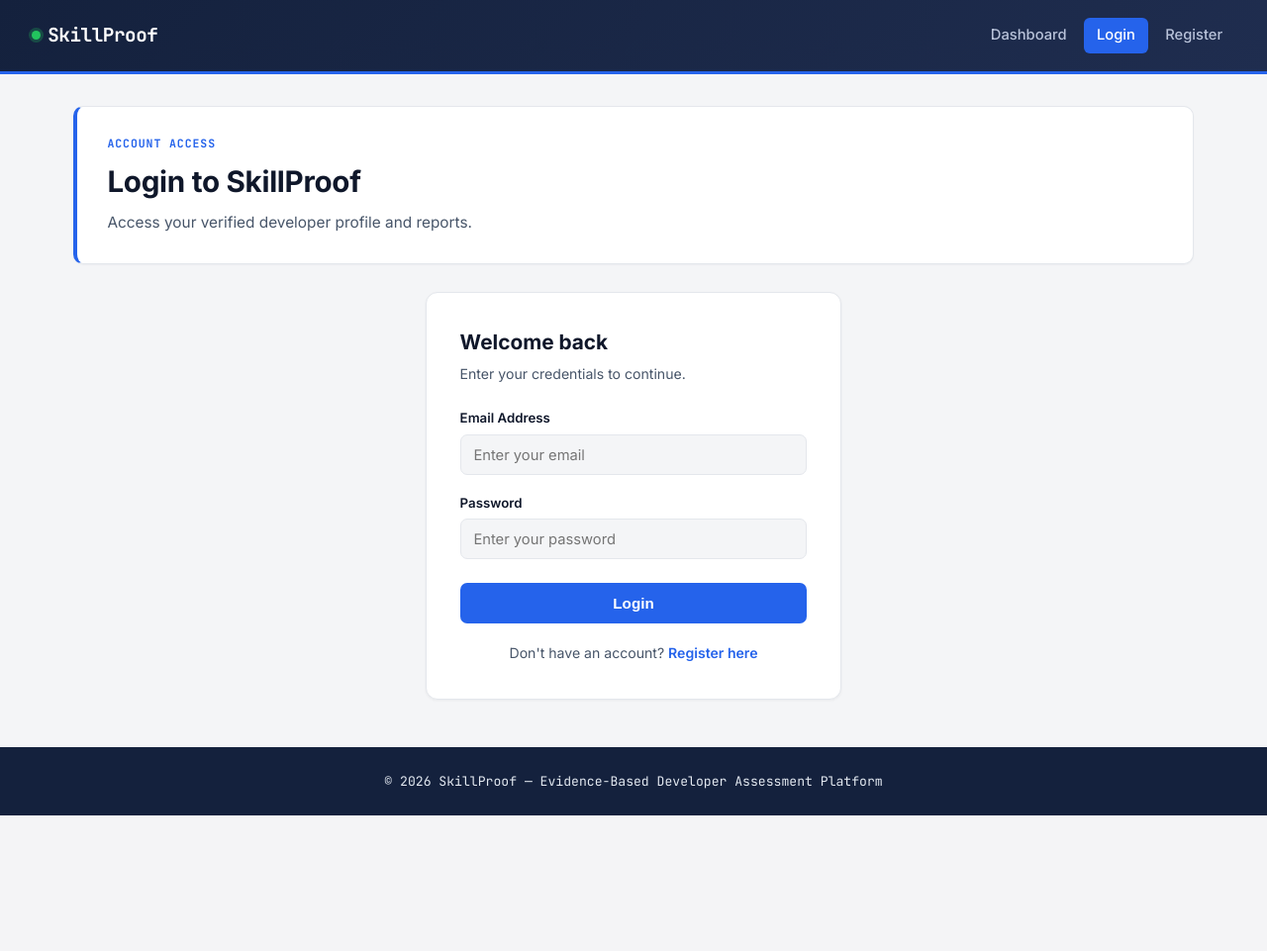
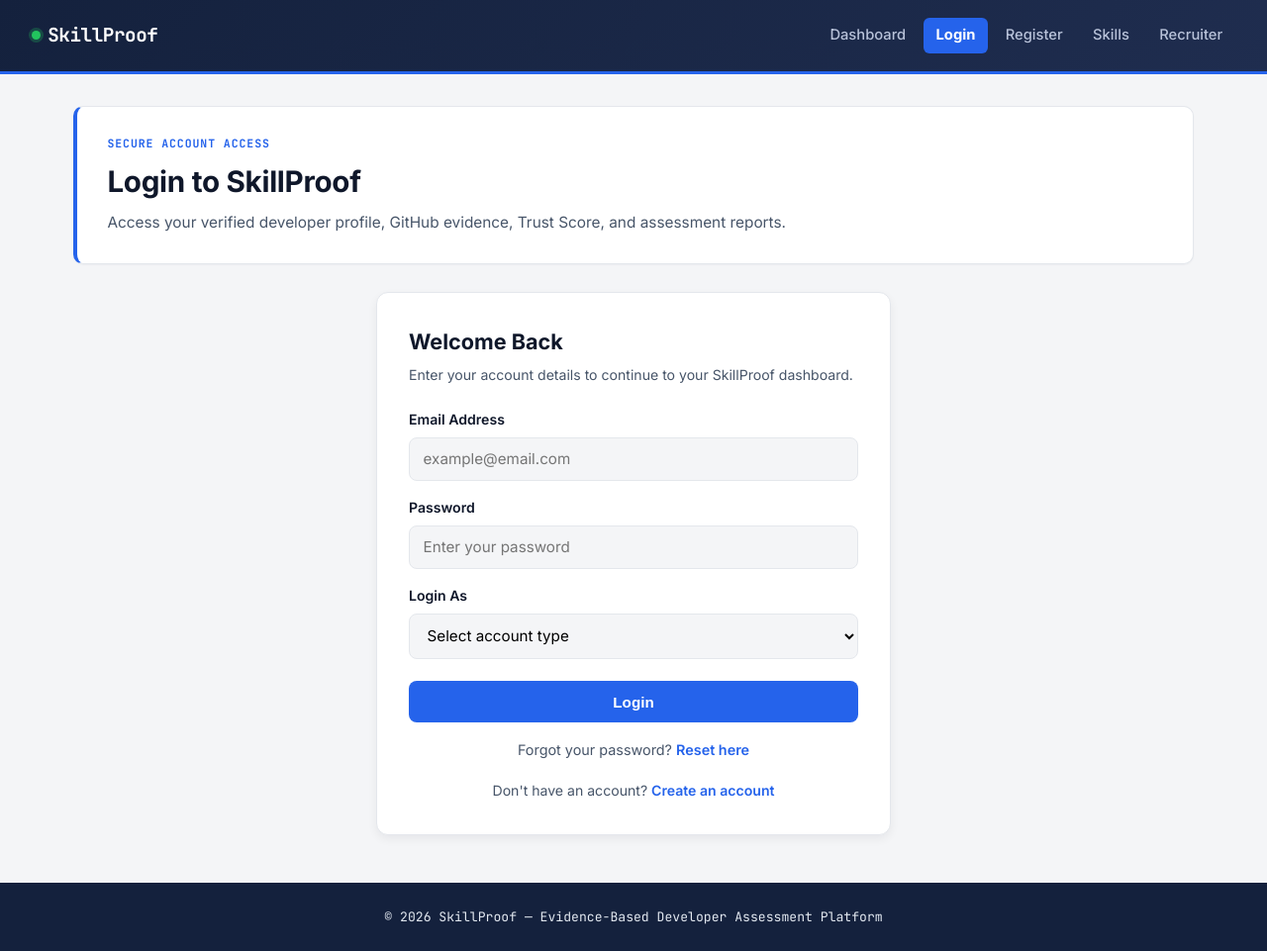
Before and after one commit to mdrakibmia1358/Skill_Proof, a PHP site: page /login.html in a window 1280 px wide. Shown: the whole page at 99% size. Before the commit the page ends 824 px from the top, so only its background shows below. Run offline with PHP 8.4, Linux system fonts and the light colour scheme.

Commit message:
Improve login and registration pages

```diff
--- a/login.html
+++ b/login.html
@@ -10,40 +10,80 @@
 
   <header class="app-header">
     <div class="brand">SkillProof</div>
-    <nav class="app-nav">
+
+    <nav class="app-nav" aria-label="Main navigation">
       <a href="home.html">Dashboard</a>
       <a href="login.html" class="active">Login</a>
       <a href="register.html">Register</a>
+      <a href="skills.html">Skills</a>
+      <a href="recruiter.html">Recruiter</a>
     </nav>
   </header>
 
   <main class="dashboard-wrapper">
 
     <section class="banner-section">
-      <span class="banner-eyebrow">Account Access</span>
+      <span class="banner-eyebrow">Secure Account Access</span>
       <h1>Login to SkillProof</h1>
-      <p>Access your verified developer profile and reports.</p>
+      <p>
+        Access your verified developer profile, GitHub evidence, Trust Score,
+        and assessment reports.
+      </p>
     </section>
 
-    <section class="form-section">
-      <div class="form-card">
-        <h2>Welcome back</h2>
-        <p class="form-sub">Enter your credentials to continue.</p>
+    <section class="form-section" aria-labelledby="login-title">
+      <form class="form-card" action="#" method="post">
+        <h2 id="login-title">Welcome Back</h2>
+        <p class="form-sub">
+          Enter your account details to continue to your SkillProof dashboard.
+        </p>
 
         <div class="form-group">
           <label for="email">Email Address</label>
-          <input type="email" id="email" placeholder="Enter your email">
+          <input
+            type="email"
+            id="email"
+            name="email"
+            placeholder="example@email.com"
+            autocomplete="email"
+            required
+          >
         </div>
 
         <div class="form-group">
           <label for="password">Password</label>
-          <input type="password" id="password" placeholder="Enter your password">
+          <input
+            type="password"
+            id="password"
+            name="password"
+            placeholder="Enter your password"
+            autocomplete="current-password"
+            required
+          >
         </div>
 
-        <button class="btn-primary">Login</button>
+        <div class="form-group">
+          <label for="role">Login As</label>
+          <select id="role" name="role" required>
+            <option value="">Select account type</option>
+            <option value="developer">Developer</option>
+            <option value="recruiter">Recruiter</option>
+            <option value="admin">Administrator</option>
+          </select>
+        </div>
 
-        <p>Don't have an account? <a href="register.html">Register here</a></p>
-      </div>
+        <button type="submit" class="btn-primary">Login</button>
+
+        <p class="form-link">
+          Forgot your password?
+          <a href="#">Reset here</a>
+        </p>
+
+        <p class="form-link">
+          Don't have an account?
+          <a href="register.html">Create an account</a>
+        </p>
+      </form>
     </section>
 
   </main>
--- a/styles.css
+++ b/styles.css
@@ -824,3 +824,112 @@ td {
     grid-template-columns: repeat(3, 1fr);
   }
 }
+/* ===== Authentication Page Styles ===== */
+
+.form-section {
+  display: flex;
+  justify-content: center;
+  align-items: center;
+}
+
+.form-card {
+  width: 100%;
+  max-width: 520px;
+  background-color: var(--surface, #ffffff);
+  border: 1px solid var(--line, #e5e7eb);
+  border-radius: 12px;
+  padding: 1.5rem;
+  box-shadow: 0 4px 10px rgba(15, 23, 42, 0.06);
+}
+
+.form-card h2 {
+  color: var(--ink, #0f172a);
+  font-size: 1.35rem;
+  margin-bottom: 0.35rem;
+}
+
+.form-sub {
+  color: var(--ink-soft, #64748b);
+  font-size: 0.92rem;
+  margin-bottom: 1.4rem;
+}
+
+.form-group {
+  margin-bottom: 1rem;
+}
+
+.form-group label {
+  display: block;
+  margin-bottom: 0.4rem;
+  color: var(--ink, #0f172a);
+  font-weight: 600;
+  font-size: 0.88rem;
+}
+
+.form-group input,
+.form-group select {
+  width: 100%;
+  padding: 0.72rem 0.85rem;
+  border: 1px solid var(--line, #e5e7eb);
+  border-radius: 8px;
+  background-color: var(--canvas, #f8fafc);
+  font-size: 0.95rem;
+  font-family: var(--sans, Arial, sans-serif);
+}
+
+.form-group input:focus,
+.form-group select:focus {
+  outline: none;
+  border-color: var(--signal, #2563eb);
+  background-color: #ffffff;
+  box-shadow: 0 0 0 3px rgba(37, 99, 235, 0.12);
+}
+
+.btn-primary {
+  width: 100%;
+  padding: 0.78rem 1rem;
+  border: none;
+  border-radius: 8px;
+  background-color: var(--signal, #2563eb);
+  color: #ffffff;
+  font-weight: 700;
+  font-size: 0.95rem;
+  cursor: pointer;
+  margin-top: 0.4rem;
+}
+
+.btn-primary:hover {
+  background-color: #1d4ed8;
+}
+
+.form-link {
+  margin-top: 1rem;
+  text-align: center;
+  color: var(--ink-soft, #64748b);
+  font-size: 0.9rem;
+}
+
+.form-link a {
+  color: var(--signal, #2563eb);
+  font-weight: 600;
+  text-decoration: none;
+}
+
+.form-link a:hover {
+  text-decoration: underline;
+}
+
+.app-nav a.active {
+  color: #ffffff;
+  font-weight: 700;
+}
+
+.app-footer {
+  color: #e2e8f0;
+}
+
+@media (min-width: 768px) {
+  .form-card {
+    padding: 2rem;
+  }
+}
```
Also changed, not shown: register.html (+14 -35 lines).
